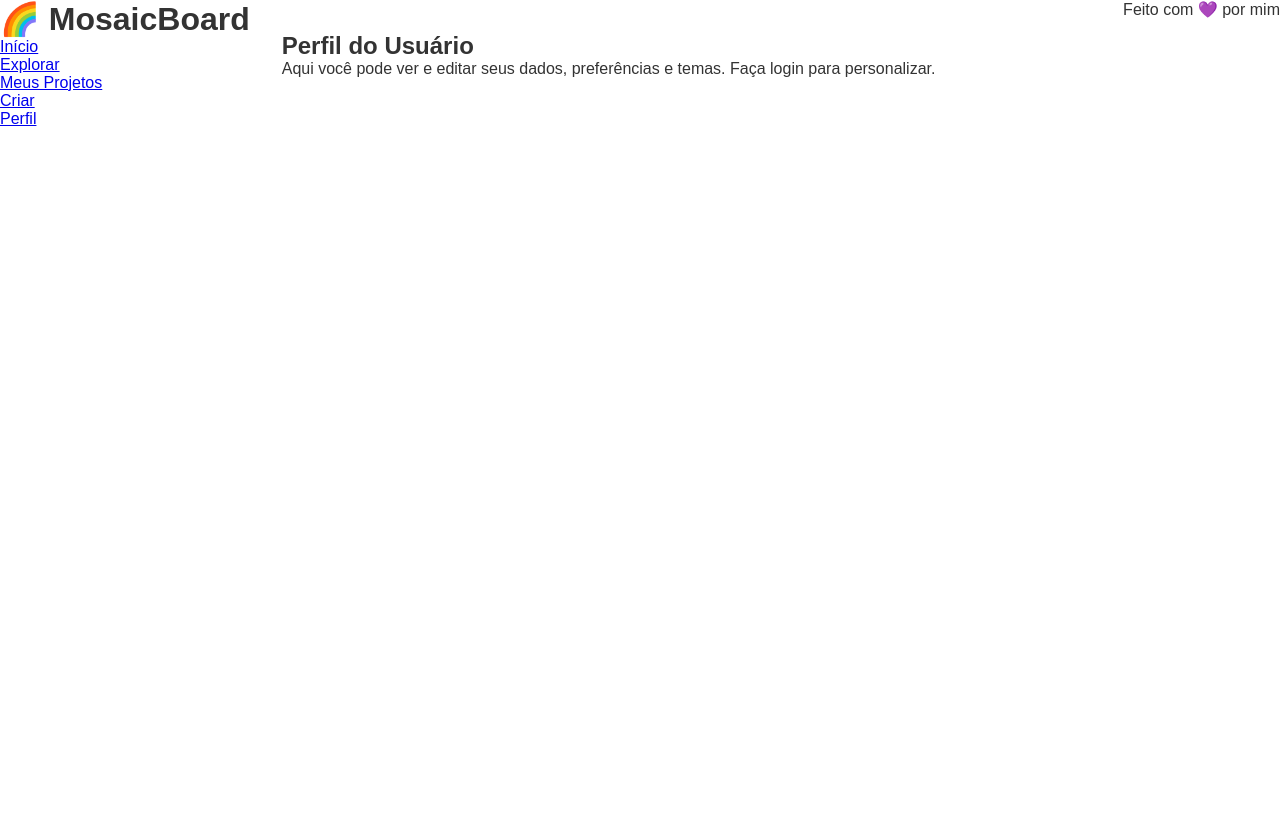
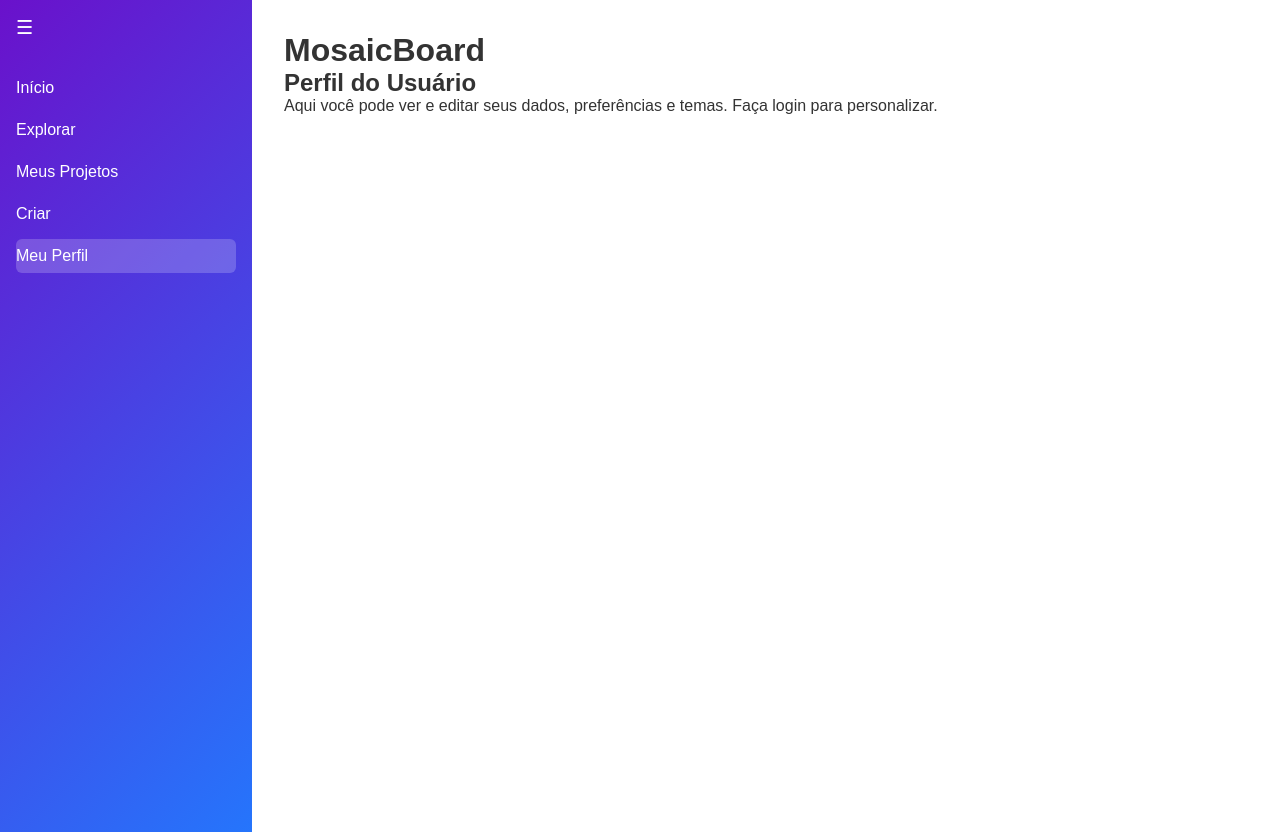
Before and after one commit to MagentaCat43/MosaicBoard, a plain HTML site: page perfil.html in a window 1280 px wide. Before the commit the page ends 800 px from the top, so only its background shows below. Drawn offline with Linux system fonts and the light colour scheme.

Commit message:
perfil.html

```diff
--- a/perfil.html
+++ b/perfil.html
@@ -3,31 +3,33 @@
 <head>
   <meta charset="UTF-8">
   <meta name="viewport" content="width=device-width, initial-scale=1.0">
-  <title>MosaicBoard - Perfil</title>
+  <title>MosaicBoard - Meu Perfil</title>
   <link rel="stylesheet" href="css/style.css">
 </head>
 <body>
-  <header>
-    <h1>🌈 MosaicBoard</h1>
+  <div class="sidebar" id="sidebar">
+    <button class="toggle-btn" onclick="toggleSidebar()">☰</button>
     <nav>
       <ul>
         <li><a href="index.html">Início</a></li>
         <li><a href="explorar.html">Explorar</a></li>
         <li><a href="meus-projetos.html">Meus Projetos</a></li>
         <li><a href="criar.html">Criar</a></li>
-        <li><a href="perfil.html" class="ativo">Perfil</a></li>
+        <li><a href="perfil.html" class="ativo">Meu Perfil</a></li>
       </ul>
     </nav>
-  </header>
+  </div>
 
   <main>
-    <h2>Perfil do Usuário</h2>
-    <p>Aqui você pode ver e editar seus dados, preferências e temas. Faça login para personalizar.</p>
+    <header>
+      <h1>MosaicBoard</h1>
+    </header>
+
+    <section>
+      <h2>Perfil do Usuário</h2>
+      <p>Aqui você pode ver e editar seus dados, preferências e temas. Faça login para personalizar.</p>
+    </section>
   </main>
-
-  <footer>
-    <p>Feito com 💜 por mim</p>
-  </footer>
 
   <script src="js/script.js"></script>
 </body>
```
